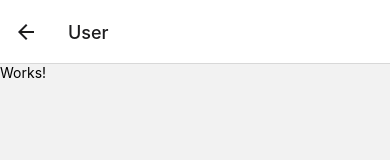
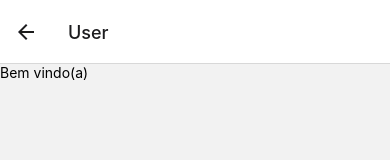
Before and after one commit to fmacedosantos/my-contexts, a React Native app: screen / in a window 390 px wide. Both pictures are taken after a click on the button "ENTRAR". Shown: the top 160 px of the page. Built offline with nearby package versions, Linux system fonts and the light colour scheme.

Commit message:
Acessando o valor de username em UserScreen

```diff
--- a/src/screens/UserScreen.tsx
+++ b/src/screens/UserScreen.tsx
@@ -1,10 +1,18 @@
+import { RouteProp } from '@react-navigation/native';
 import React from 'react';
 import { Text, View } from 'react-native';
+import { RootStackParamList } from '../../App';
 
-export default function UserScreen() {
+type UserScreenProps = {
+  route: RouteProp<RootStackParamList, "User">
+}
+
+export default function UserScreen({route}: UserScreenProps) {
+  const {username} = route.params
+
   return (
     <View>
-        <Text>Works!</Text>
+        <Text>Bem vindo(a) {username}</Text>
     </View>
   );
 }
```
